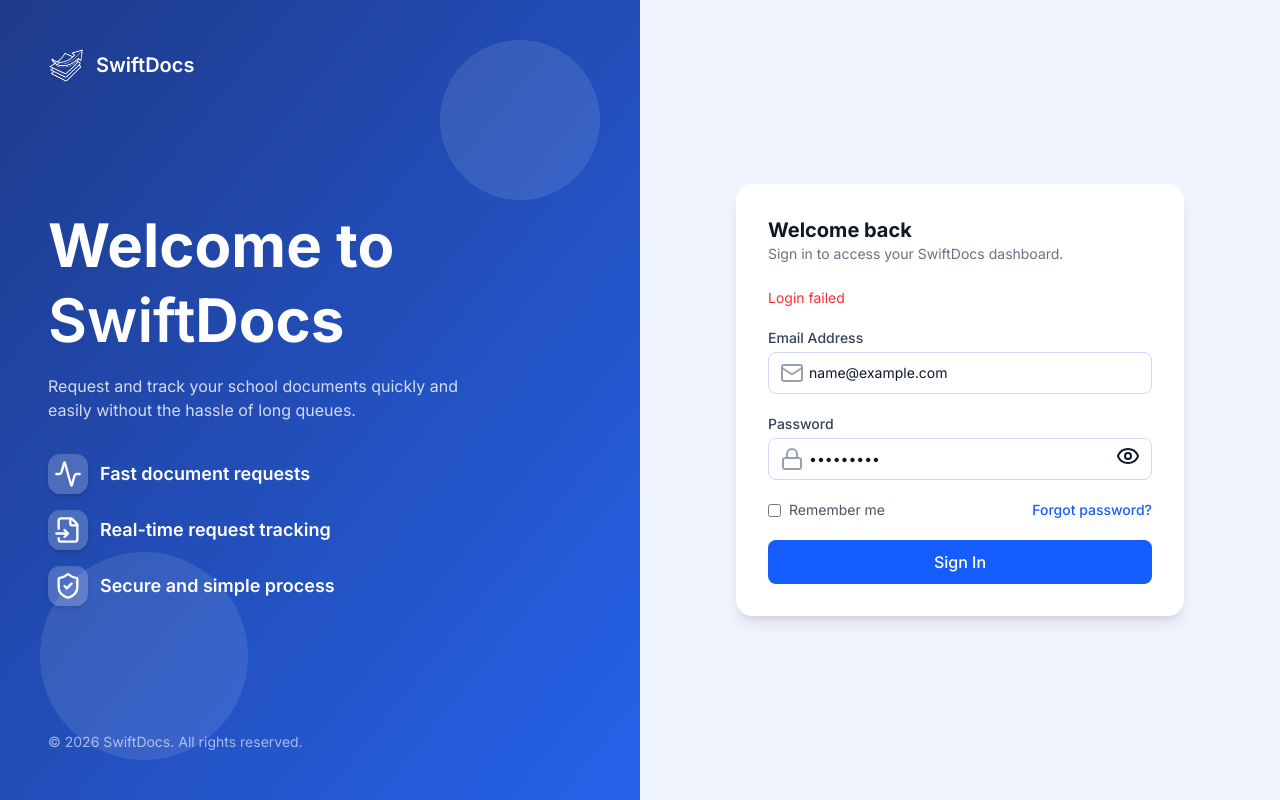
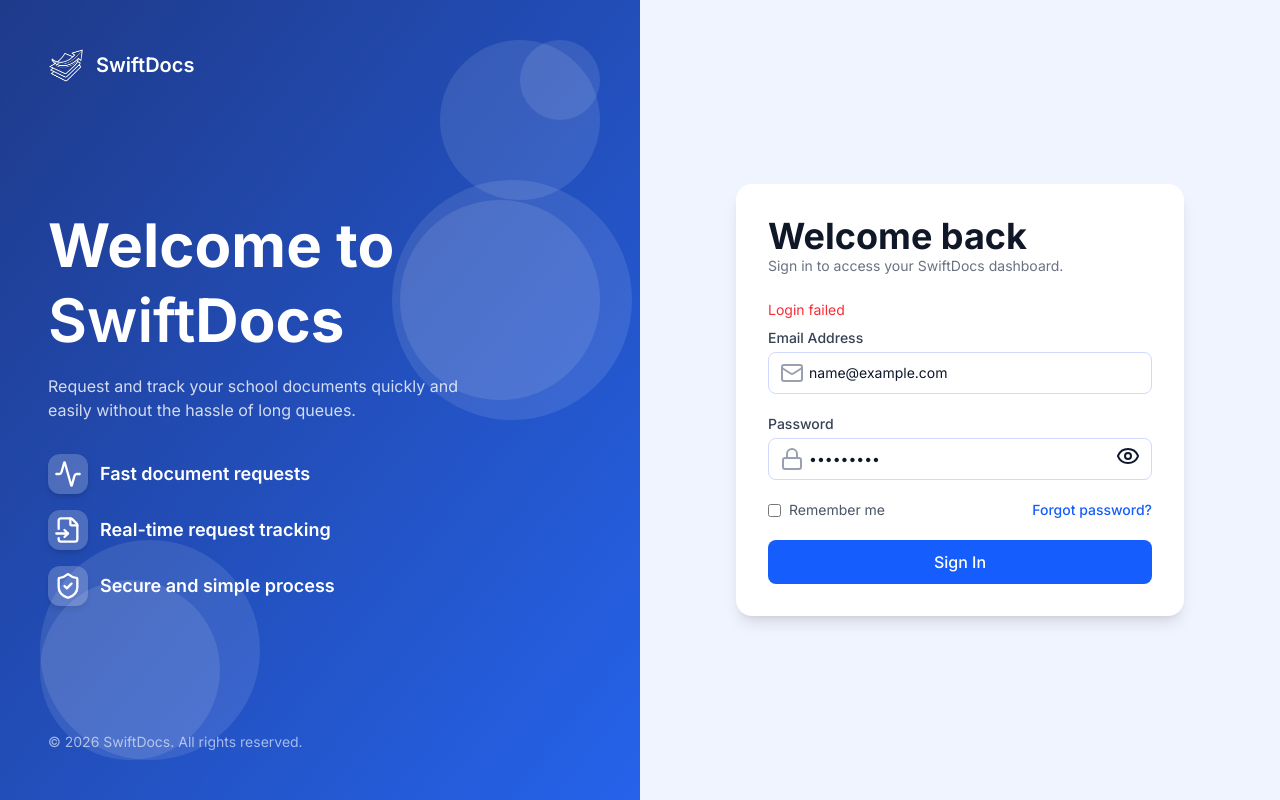
Before and after one commit to Madrigal-Carl/SwiftDocs, a React (Vite) app in the folder swiftdocs/: page /auth in a window 1280 px wide. Both pictures are taken after typing "name@example.com", "Sample123" into the empty fields and a click on the button "Sign In". Built offline with nearby package versions, Linux system fonts and the light colour scheme; no server answers.

Commit message:
login ui adjustment

```diff
--- a/swiftdocs/src/Components/AuthCard.jsx
+++ b/swiftdocs/src/Components/AuthCard.jsx
@@ -1,4 +1,3 @@
-import { useState } from "react";
 import SignInPage from "./SignInForm";
 
 function AuthCard() {
@@ -6,7 +5,7 @@ function AuthCard() {
     <div className="w-full max-w-md bg-white rounded-2xl shadow-lg p-8">
       {/* Header */}
       <div className="mb-6">
-        <h2 className="text-xl font-bold text-gray-900">Welcome back</h2>
+        <h2 className="text-4xl font-bold text-gray-900">Welcome back</h2>
         <p className="text-sm text-gray-500">
           Sign in to access your SwiftDocs dashboard.
         </p>
--- a/swiftdocs/src/Components/SignInForm.jsx
+++ b/swiftdocs/src/Components/SignInForm.jsx
@@ -40,7 +40,7 @@ function SignInForm() {
       // store token
       if (res.token) localStorage.setItem("token", res.token);
 
-      // ✅ add initials before updating auth context
+      //  add initials before updating auth context
       const getInitials = (fullname) => {
         if (!fullname) return "U";
         return fullname
@@ -75,7 +75,10 @@ function SignInForm() {
 
   return (
     <form onSubmit={handleSubmit} className="flex flex-col gap-5">
-      {error && <p className="text-red-500 text-sm">{error}</p>}
+
+      <div className="h-2">
+        {error && <p className="text-red-500 text-sm">{error}</p>}
+      </div>
 
       <div>
         <label className="text-sm font-medium text-gray-700 mb-1 block">
--- a/swiftdocs/src/pages/AuthPage.jsx
+++ b/swiftdocs/src/pages/AuthPage.jsx
@@ -1,4 +1,4 @@
-import AuthCard from "../components/AuthCard";
+import AuthCard from "../Components/AuthCard";
 import { useNavigate } from "react-router-dom";
 import { Activity, FileInput, ShieldCheck } from "lucide-react";
 import logo from "../assets/white_outline_logo.png";
@@ -63,7 +63,14 @@ function AuthPage() {
 
         {/* Decorative circles */}
         <div className="absolute top-10 right-10 w-40 h-40 bg-white/10 rounded-full" />
-        <div className="absolute bottom-10 left-10 w-52 h-52 bg-white/10 rounded-full" />
+        <div className="absolute top-10 right-10 w-20 h-20 bg-white/10 rounded-full" />
+        <div className="absolute bottom-10 left-10 w-55 h-55 bg-white/10 rounded-full" />
+        <div className="absolute bottom-10 left-10 w-45 h-45 bg-white/10 rounded-full" />
+        <div className="absolute bottom-95 left-98 w-60 h-60 bg-white/10 rounded-full" />
+        <div className="absolute bottom-100 left-100 w-50 h-50 bg-white/10 rounded-full" />
+        <div className="absolute bottom-200 left-1 w-80 h-80 bg-white/10 rounded-full" />
+        <div className="absolute bottom-210 left-3 w-70 h-70 bg-white/10 rounded-full" />
+        <div className="absolute top-200 right-1 w-120 h-120 bg-white/10 rounded-full" />
       </div>
 
       {/* RIGHT PANEL */}
```
